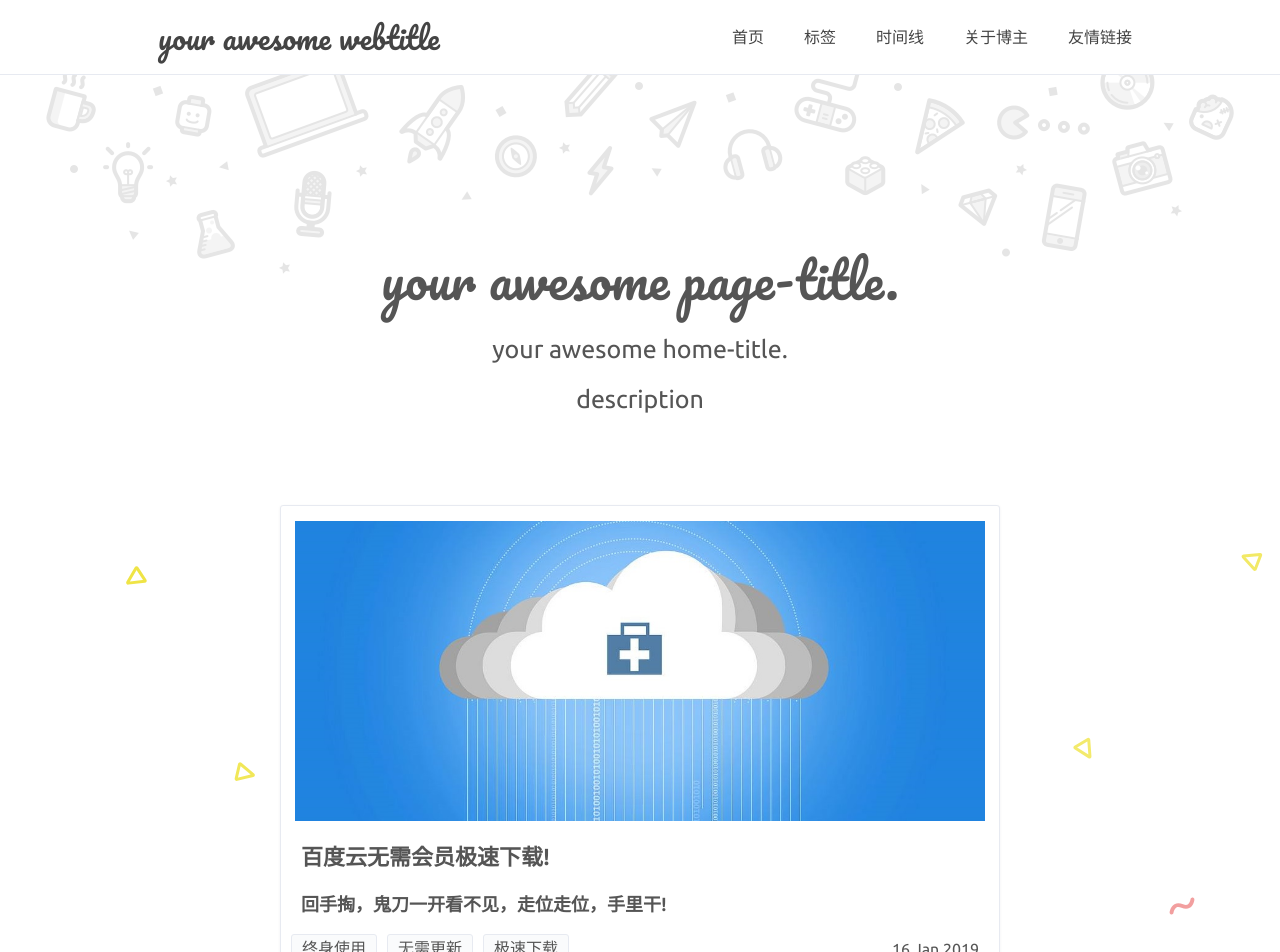
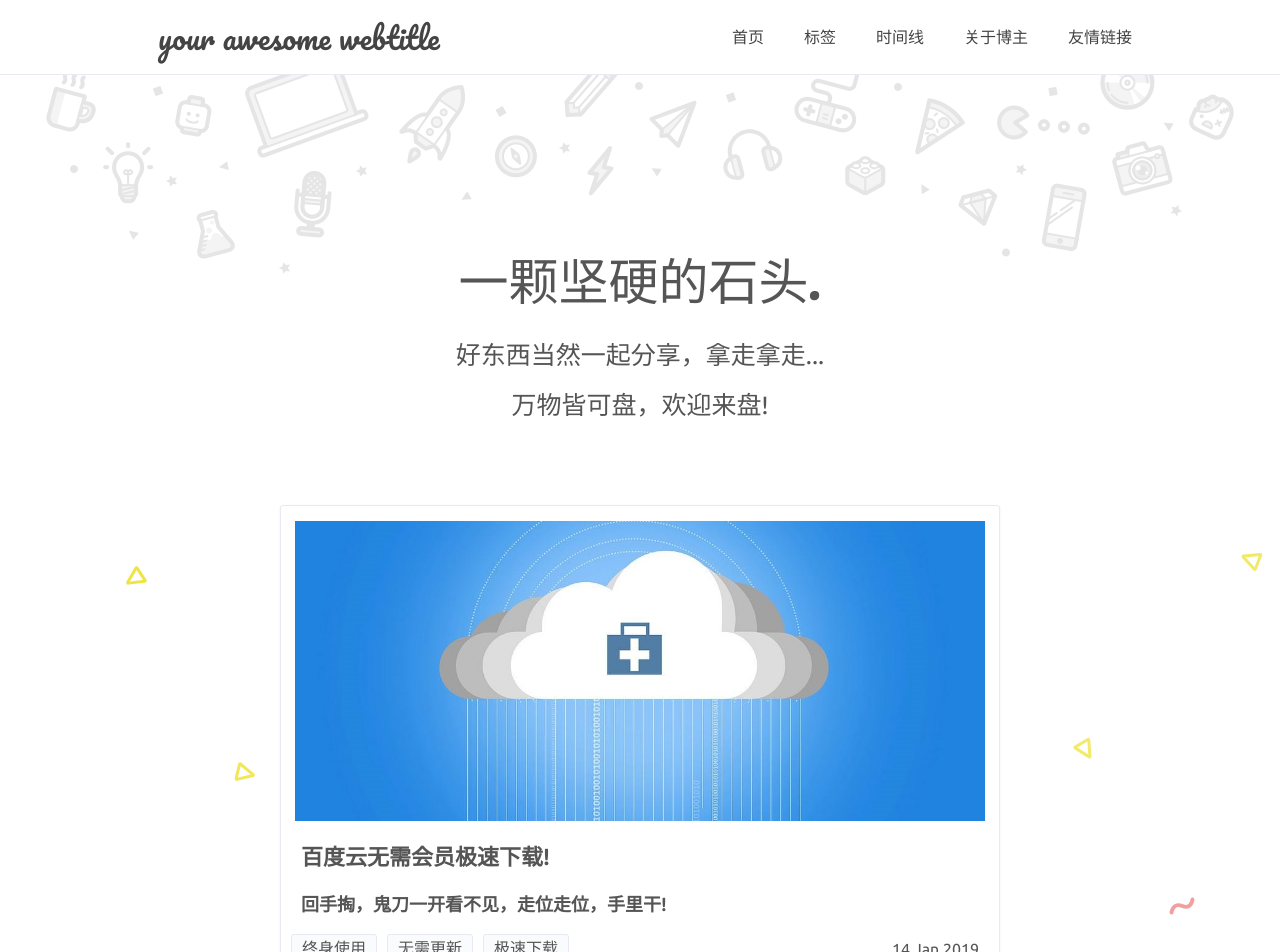
Before and after one commit to JR-Stone/JR-Stone.github.io, a Jekyll site: the page built from index.html, in a window 1280 px wide and 1400 px high. Shown: the top 952 px of the window. Built offline with Jekyll 4.4.1, drawn with Linux system fonts in a browser that asks for light colours; comment, search, counter and statistics services are not loaded; some of the changed text lies outside the part shown.

Commit message:
首页修改

```diff
--- a/_config.yml
+++ b/_config.yml
@@ -1,5 +1,5 @@
 # Site settings 配置站点
-title: 'your awesome title'
+title: 'Stone'
 description: 'your web description'
 keywords: 'your web keywords, another keywords'
 url: 'https://JR-Stone.github.io' # your host
--- a/_posts/2018-05-17-welcome-to-jekyll.markdown
+++ b/_posts/2018-05-17-welcome-to-jekyll.markdown
@@ -1,7 +1,7 @@
 ---
 layout: post
 title:  "百度云无需会员极速下载!"
-date:   2019-01-16 14:05:21 +0800
+date:   2019-01-14 14:05:21 +0800
 tags: 终身使用 无需更新 极速下载
 color: rgb(255,90,90)
 cover: '../assets/baiduyun.jpg'
--- a/index.html
+++ b/index.html
@@ -1,9 +1,9 @@
 ---
 layout: default
-title: your awesome title
-page-title: your awesome page-title.
-home-title: your awesome home-title.
-description: description
+title: Stone博客
+page-title: 一颗坚硬的石头.
+home-title: 好东西当然一起分享，拿走拿走...
+description: 万物皆可盘，欢迎来盘!
 ---
 
 {% include header.html %}
```
